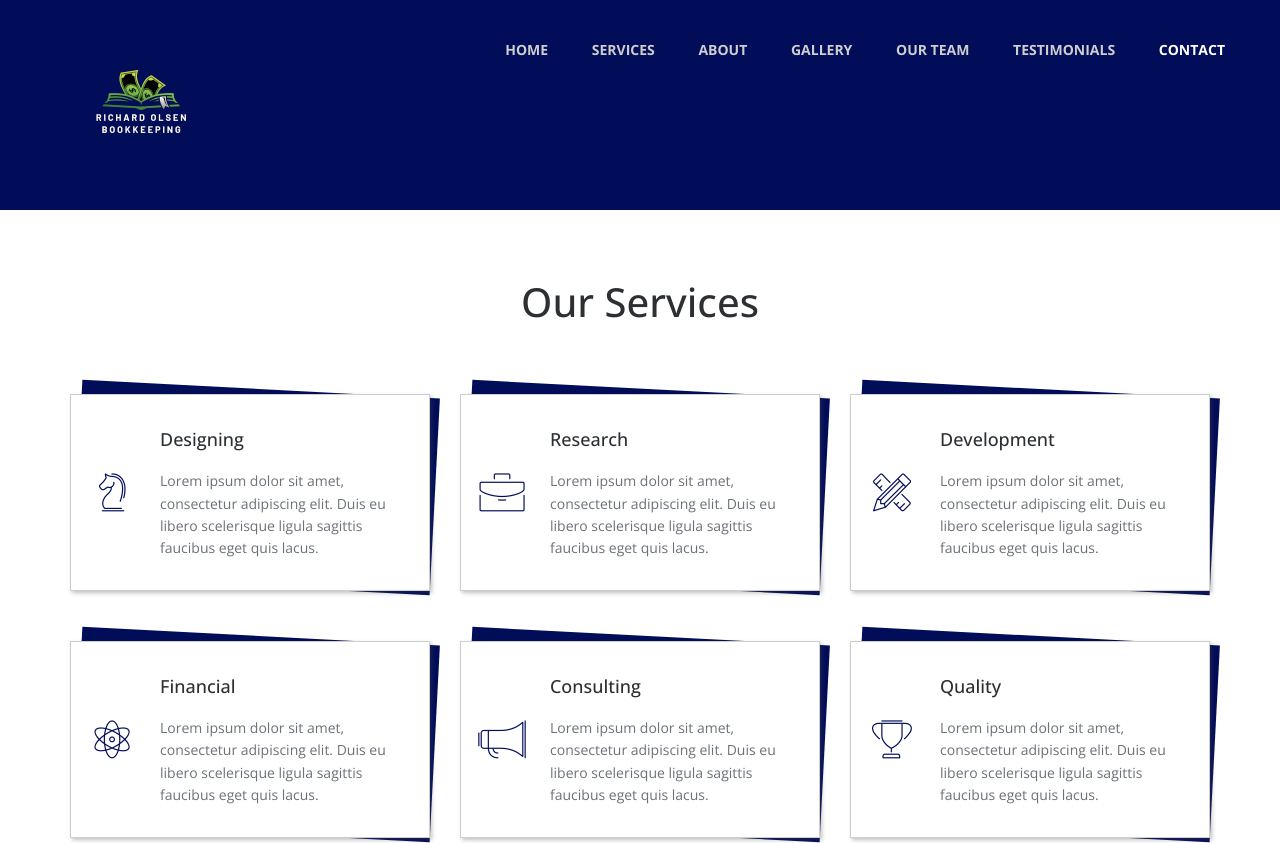
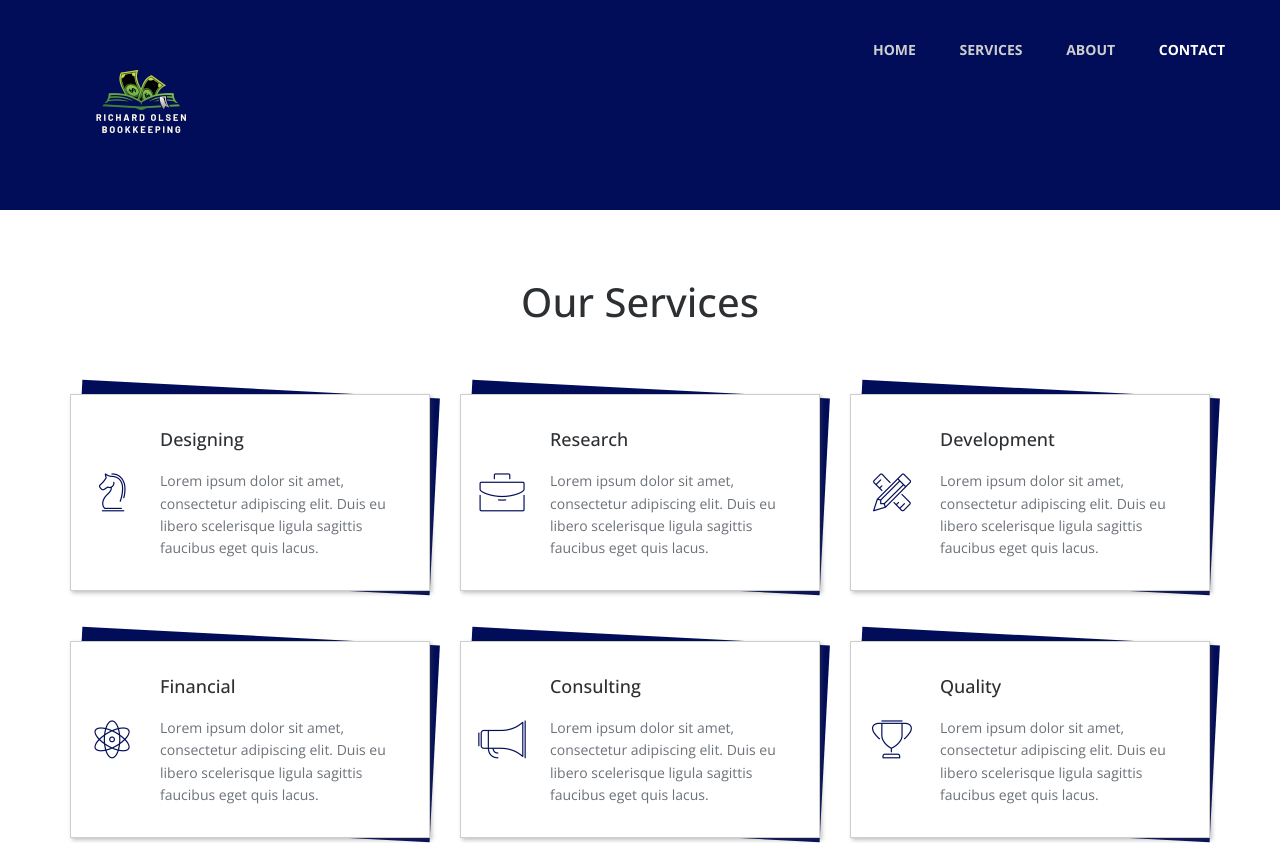
Before and after one commit to rgo-accounting/rgo-accounting.github.io, a plain HTML site: page index.html in a window 1280 px wide. Shown: the top 843 px of the page. Drawn offline with nearby package versions, Linux system fonts and the light colour scheme; files whose address does not match are found by name.

Commit message:
Update index.html

```diff
--- a/index.html
+++ b/index.html
@@ -31,9 +31,6 @@
 		 <li><a href="#banner">Home</a></li>
           <li><a href="#services">Services</a></li>
           <li><a href="#content-3-10">About</a></li>
-          <li><a href="#gallery">Gallery</a></li>
-          <li><a href="#teams">Our Team</a></li>
-          <li><a href="#testimonials">Testimonials</a></li>
           <li><a href="#contact">Contact</a></li>
         </ul>
       </nav>
```
